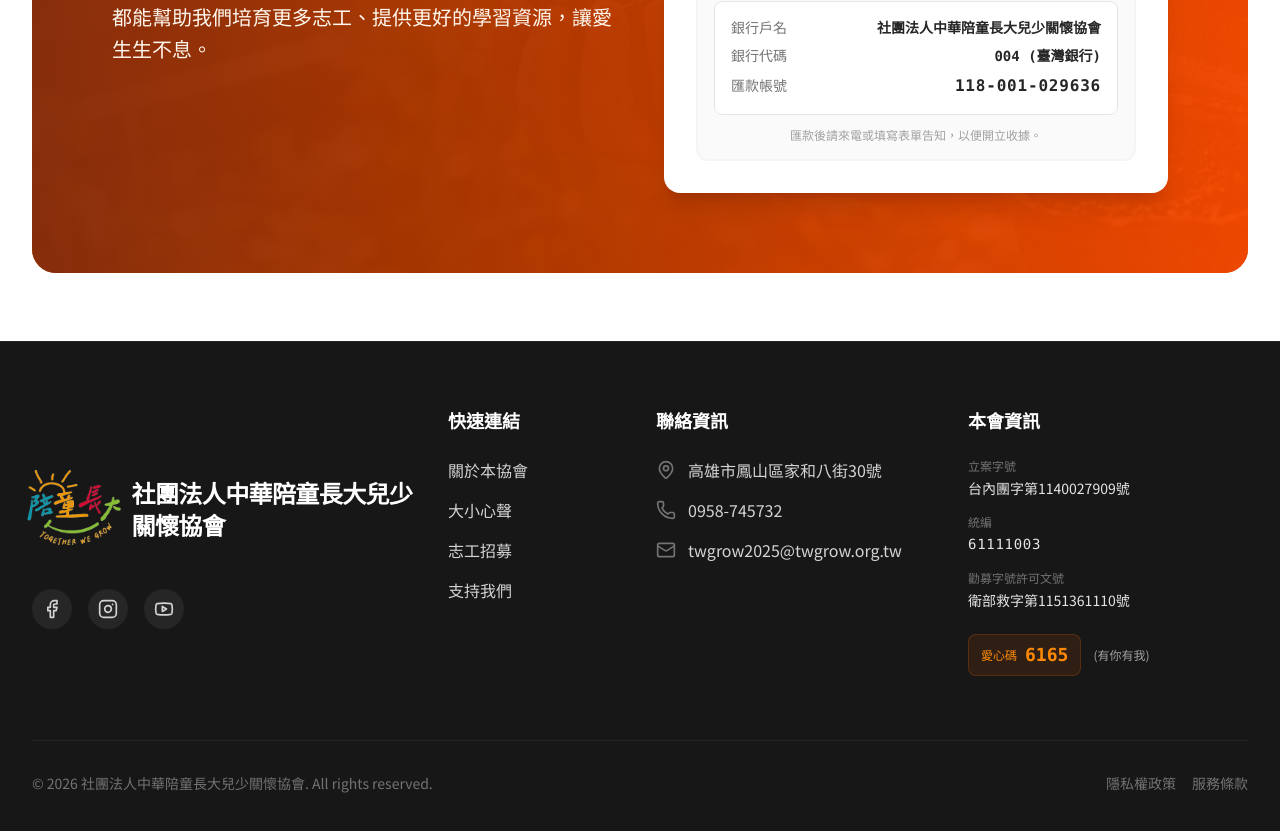
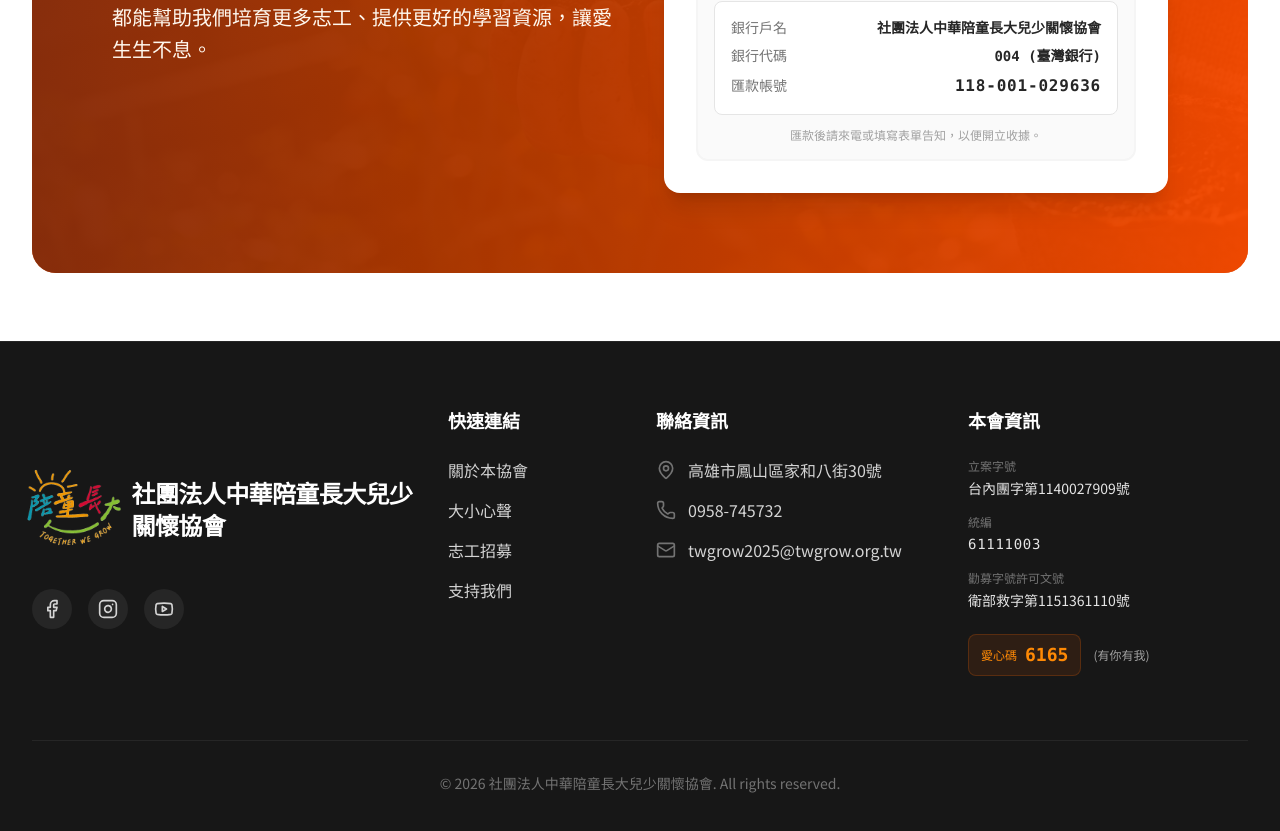
Before and after one commit to ausans1212-dot/twgrow, a React (Vite) app: page / in a window 1280 px wide. Shown: the part 6293-7124 px from the top of the page. Built offline with nearby package versions, Linux system fonts and the light colour scheme.

Commit message:
Here are key actions taken for the app:
edit
Edited 1 file
src/components/Footer.tsx
check_circle
build
Built

```diff
--- a/src/components/Footer.tsx
+++ b/src/components/Footer.tsx
@@ -112,12 +112,8 @@
 
         </div>
 
-        <div className="border-t border-neutral-800 mt-16 pt-8 flex flex-col md:flex-row justify-between items-center gap-4 text-sm text-neutral-500">
+        <div className="border-t border-neutral-800 mt-16 pt-8 flex flex-col md:flex-row justify-center items-center gap-4 text-sm text-neutral-500">
           <p>© {currentYear} 社團法人中華陪童長大兒少關懷協會. All rights reserved.</p>
-          <div className="flex gap-4">
-            <a href="#" className="hover:text-white transition-colors">隱私權政策</a>
-            <a href="#" className="hover:text-white transition-colors">服務條款</a>
-          </div>
         </div>
       </div>
     </footer>
```
